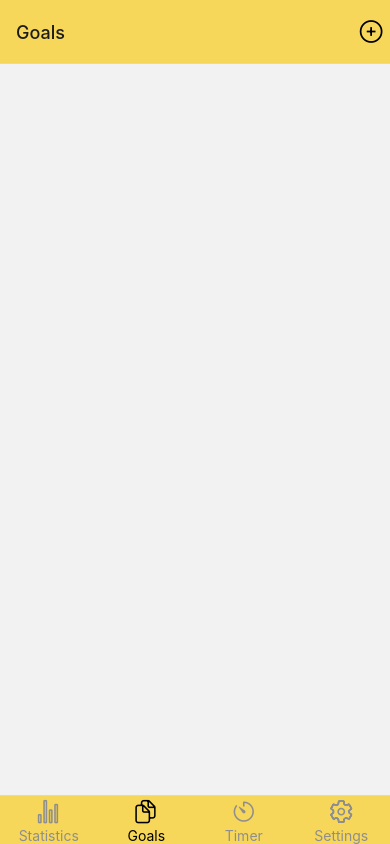
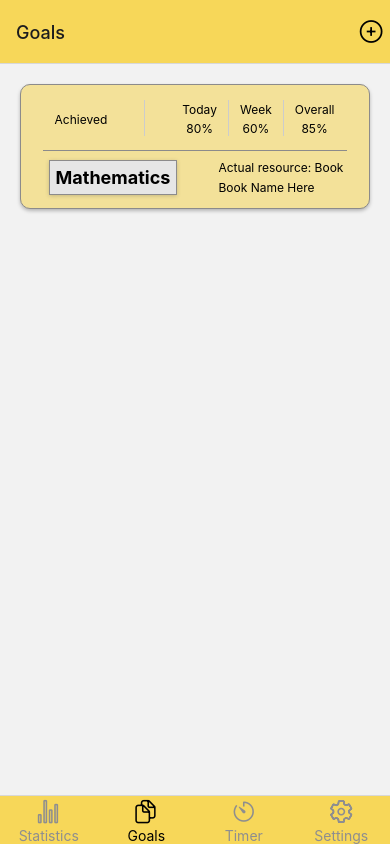
Before and after one commit to jparraporcar/s2e, a React Native app: screen /GoalsScreen in a window 390 px wide. Built offline with nearby package versions, Linux system fonts and the light colour scheme.

Commit message:
created GoalListItem component

```diff
--- a/components/CustomDatePicker.tsx
+++ b/components/CustomDatePicker.tsx
@@ -14,7 +14,7 @@ import DateTimePicker, {
   DateTimePickerEvent,
   Event,
 } from "@react-native-community/datetimepicker";
-import { Divider } from "./Divider";
+import { CustomDivider } from "./CustomDivider";
 import { colorsPalette } from "../const/colors";
 
 type IPropsDatePicker = {
@@ -54,7 +54,7 @@ export const CustomDatePicker: React.FC<IPropsDatePicker> = (
             <View style={styles.modalAcceptButtonContainer}>
               <Button title="Accept" onPress={() => setShowModal(false)} />
             </View>
-            <Divider
+            <CustomDivider
               customStyles={{
                 width: SCREEN_WIDTH - 20,
                 borderBottomWidth: 1,
--- a/components/Divider.tsx
+++ b/components/CustomDivider.tsx
@@ -2,23 +2,16 @@ import React from "react";
 import { View, StyleSheet, ViewStyle } from "react-native";
 import { colorsPalette } from "../const/colors";
 
-interface IPropsDivider extends ViewStyle {
-  customStyles?: {
-    height?: number;
-    width?: number;
-    borderBottomWidth?: number;
-    borderBottomColor?: string;
-    marginBottom?: number;
-    marginTop?: number;
-  };
+interface IPropsDivider {
+  customStyles?: { ["divider"]: ViewStyle };
 }
 
-export const Divider: React.FC<IPropsDivider> = (props): JSX.Element => {
+export const CustomDivider: React.FC<IPropsDivider> = (props): JSX.Element => {
   return (
     <View
       style={[
         styles.divider,
-        props.customStyles ? props.customStyles : undefined,
+        props.customStyles ? props.customStyles.divider : undefined,
       ]}
     />
   );
@@ -28,7 +21,7 @@ const styles = StyleSheet.create({
   divider: {
     height: 10,
     width: 300,
-    borderBottomWidth: 1,
+    borderBottomWidth: 0.5,
     borderBottomColor: colorsPalette.secondary_grey_100,
     marginBottom: 5,
     marginTop: 5,
--- /dev/null
+++ b/components/CustomVerticalDivider.tsx
@@ -0,0 +1,30 @@
+import React from "react";
+import { View, StyleSheet, ViewStyle } from "react-native";
+
+interface IPropsCustomVerticalDivider {
+  customStyles?: { ["divider"]: ViewStyle };
+}
+
+export const CustomVerticalDivider: React.FC<IPropsCustomVerticalDivider> = (
+  props
+) => {
+  return (
+    <View
+      style={[
+        styles.divider,
+        props.customStyles ? props.customStyles.divider : undefined,
+      ]}
+    />
+  );
+};
+
+const styles = StyleSheet.create({
+  divider: {
+    width: 1,
+    height: "80%",
+    backgroundColor: "#ccc",
+    marginHorizontal: 10,
+  },
+});
+
+export default CustomVerticalDivider;
--- /dev/null
+++ b/components/GoalListItem.tsx
@@ -0,0 +1,179 @@
+import React from "react";
+import { Dimensions, StyleSheet, Text, View } from "react-native";
+import { colorsPalette } from "../const/colors";
+import { SafeAreaView } from "react-native-safe-area-context";
+import CustomVerticalDivider from "./CustomVerticalDivider";
+import { CustomDivider } from "./CustomDivider";
+
+const SCREEN_WIDTH = Dimensions.get("window").width;
+
+interface IPropsGoalList {
+  todayPercentatge: number;
+  weekPercentatge: number;
+  overallPercentatge: number;
+  goalName: string;
+  resourceType: string;
+  resourceName: string;
+}
+
+export const GoalListItem: React.FC<IPropsGoalList> = (props): JSX.Element => {
+  return (
+    <View style={styles.containerMain}>
+      <View style={styles.containerUp}>
+        <View style={styles.containerAchieved}>
+          <Text style={styles.text}>Achieved</Text>
+        </View>
+        <CustomVerticalDivider
+          customStyles={{
+            divider: {
+              height: "95%",
+            },
+          }}
+        />
+        <View style={styles.containerData}>
+          <View style={styles.containerDataColumn}>
+            <View style={styles.containerTextPeriod}>
+              <Text style={styles.text}>Today</Text>
+            </View>
+            <View style={styles.containerTextPeriod}>
+              <Text style={styles.text}>
+                {`${Math.round(props.todayPercentatge)}%`}
+              </Text>
+            </View>
+          </View>
+          <CustomVerticalDivider
+            customStyles={{
+              divider: {
+                height: "95%",
+              },
+            }}
+          />
+          <View style={styles.containerDataColumn}>
+            <View style={styles.containerTextPeriod}>
+              <Text style={styles.text}>Week</Text>
+            </View>
+            <View style={styles.containerTextPeriod}>
+              <Text style={styles.text}>
+                {`${Math.round(props.weekPercentatge)}%`}
+              </Text>
+            </View>
+          </View>
+          <CustomVerticalDivider
+            customStyles={{
+              divider: {
+                height: "95%",
+              },
+            }}
+          />
+          <View style={styles.containerDataColumn}>
+            <View style={styles.containerTextPeriod}>
+              <Text style={styles.text}>Overall</Text>
+            </View>
+            <View style={styles.containerTextPeriod}>
+              <Text style={styles.text}>
+                {`${Math.round(props.overallPercentatge)}%`}
+              </Text>
+            </View>
+          </View>
+          <View style={styles.containerDataColumn}></View>
+        </View>
+      </View>
+      <View style={{ alignItems: "center" }}>
+        <CustomDivider
+          customStyles={{
+            divider: {
+              width: "90%",
+              borderBottomWidth: 0.5,
+              marginBottom: 1,
+              marginTop: 1,
+            },
+          }}
+        />
+      </View>
+      <View style={styles.containerDown}>
+        <View style={styles.containerTextGoalName}>
+          <Text style={styles.textGoalName}>{props.goalName}</Text>
+        </View>
+        <View style={styles.containerGoalResource}>
+          <View style={styles.containerTextGoalResourceUp}>
+            <Text
+              style={styles.text}
+            >{`Actual resource: ${props.resourceType}`}</Text>
+          </View>
+          <View style={styles.containerTextGoalResourceDown}>
+            <Text style={styles.text}>Book Name Here</Text>
+          </View>
+        </View>
+      </View>
+    </View>
+  );
+};
+
+const styles = StyleSheet.create({
+  containerMain: {
+    padding: 5,
+    borderWidth: 0.5,
+    borderColor: colorsPalette.secondary_grey_100,
+    width: SCREEN_WIDTH - 40,
+    borderRadius: 10,
+    backgroundColor: colorsPalette.primary_yellow_80,
+    marginTop: 20,
+    shadowColor: "#000",
+    shadowOffset: { width: 0, height: 2 },
+    shadowOpacity: 0.25,
+    shadowRadius: 3.84,
+  },
+  containerUp: {
+    flexDirection: "row",
+    justifyContent: "space-evenly",
+    paddingHorizontal: 2,
+    paddingTop: 10,
+    paddingBottom: 2,
+  },
+  containerAchieved: {
+    justifyContent: "center",
+  },
+  containerData: {
+    flexDirection: "row",
+    justifyContent: "space-between",
+  },
+  containerDataColumn: {
+    alignItems: "center",
+    justifyContent: "space-evenly",
+  },
+  containerTextPeriod: {
+    paddingHorizontal: 1,
+    paddingVertical: 2,
+  },
+  containerDown: {
+    flexDirection: "row",
+    justifyContent: "space-around",
+    paddingHorizontal: 1,
+    paddingTop: 5,
+    paddingBottom: 5,
+  },
+  containerTextGoalName: {
+    justifyContent: "center",
+    alignItems: "center",
+    borderWidth: 0.5,
+    borderColor: colorsPalette.secondary_grey_100,
+    backgroundColor: colorsPalette.secondary_grey_80,
+    shadowColor: "#424242",
+    shadowOffset: { width: 0, height: 1 },
+    shadowOpacity: 0.25,
+    shadowRadius: 3.84,
+    padding: 6,
+    margin: 3,
+  },
+  containerGoalResource: { alignItems: "flex-start" },
+  containerTextGoalResourceUp: {
+    paddingHorizontal: 1,
+    paddingVertical: 3,
+  },
+  containerTextGoalResourceDown: {
+    paddingHorizontal: 1,
+    paddingVertical: 1.5,
+  },
+  textGoalName: { fontSize: 18, fontWeight: "bold" },
+  text: { fontSize: 12 },
+});
--- a/screens/AddGoalScreen.tsx
+++ b/screens/AddGoalScreen.tsx
@@ -24,7 +24,7 @@ import Toast from "react-native-toast-message";
 import { bookSchema, courseSchema } from "../utils/ZodSchemas";
 import { Text } from "@rneui/base";
 import { PeriodPicker } from "../components/PeriodPicker";
-import { Divider } from "../components/Divider";
+import { CustomDivider } from "../components/CustomDivider";
 import { colorsPalette } from "../const/colors";
 import { Dedication } from "../components/Dedication";
 import { setAddGoal } from "../store/slices/goalsListSlice";
@@ -50,13 +50,13 @@ const labelledTextInputBook = [
     maxLength: 30,
   },
   {
-    labelText: "Pages",
+    labelText: "N. of Pages",
     placeholder: "input Pages",
     keyboardType: "numbers-and-punctuation" as KeyboardTypeOptions,
     maxLength: 3,
   },
   {
-    labelText: "Year",
+    labelText: "Year of edition",
     placeholder: "input Year",
     keyboardType: "numbers-and-punctuation" as KeyboardTypeOptions,
     maxLength: 4,
@@ -77,13 +77,13 @@ const labelledTextInputCourse = [
     maxLength: 30,
   },
   {
-    labelText: "Sections",
+    labelText: "N. of Sections",
     placeholder: "input Sections",
     keyboardType: "ascii-capable" as KeyboardTypeOptions,
     maxLength: 2,
   },
   {
-    labelText: "Lectures",
+    labelText: "N. of Lectures",
     placeholder: "input Lectures",
     keyboardType: "ascii-capable" as KeyboardTypeOptions,
     maxLength: 3,
@@ -344,11 +344,13 @@ export const AddGoalScreen: React.FC = (props): JSX.Element => {
             />
           </View>
         </View>
-        <Divider
+        <CustomDivider
           customStyles={{
+            divider: {
               width: SCREEN_WIDTH - 20,
               borderBottomWidth: 0.5,
               borderBottomColor: colorsPalette.secondary_grey_90,
+            },
           }}
         />
         <View style={styles.containerResources}>
@@ -407,11 +409,13 @@ export const AddGoalScreen: React.FC = (props): JSX.Element => {
             )}
           </View>
         </View>
-        <Divider
+        <CustomDivider
           customStyles={{
+            divider: {
               width: SCREEN_WIDTH - 20,
               borderBottomWidth: 1,
               borderBottomColor: colorsPalette.secondary_grey_90,
+            },
           }}
         />
         <View style={styles.periodContainer}>
@@ -420,23 +424,27 @@ export const AddGoalScreen: React.FC = (props): JSX.Element => {
           </View>
           <PeriodPicker />
         </View>
-        <Divider
+        <CustomDivider
           customStyles={{
+            divider: {
               width: SCREEN_WIDTH - 20,
               borderBottomWidth: 1,
               borderBottomColor: colorsPalette.secondary_grey_90,
               marginBottom: 15,
+            },
           }}
         />
         <View style={styles.dedicationContainer}>
           <Dedication />
         </View>
-        <Divider
+        <CustomDivider
           customStyles={{
+            divider: {
               width: SCREEN_WIDTH - 20,
               borderBottomWidth: 1,
               borderBottomColor: colorsPalette.secondary_grey_90,
               marginBottom: 15,
+            },
           }}
         />
         <View>
--- a/screens/GoalsScreen.tsx
+++ b/screens/GoalsScreen.tsx
@@ -1,15 +1,31 @@
 import React from "react";
-import { View, Text } from "react-native";
+import { View, Text, StyleSheet } from "react-native";
 import { useAppSelector } from "../store/hooks";
 import { IGoalsListItem } from "../store/slices/goalsListSlice";
+import { GoalListItem } from "../components/GoalListItem";
 
 export const GoalsScreen: React.FC = (): JSX.Element => {
   const goalsListState = useAppSelector((state) => state.goalsList);
   return (
-    <View>
+    <View style={styles.containerMain}>
       {goalsListState.map((goal: IGoalsListItem) => (
         <Text key={goal.id}>{goal.id}</Text>
       ))}
+      <GoalListItem
+        todayPercentatge={80}
+        weekPercentatge={60}
+        overallPercentatge={85}
+        goalName="Mathematics"
+        resourceName="Great Book of maths"
+        resourceType="Book"
+      />
     </View>
   );
 };
+
+const styles = StyleSheet.create({
+  containerMain: {
+    justifyContent: "flex-start",
+    alignItems: "center",
+  },
+});
```
Lines whose indentation alone changed are shown as unchanged.
